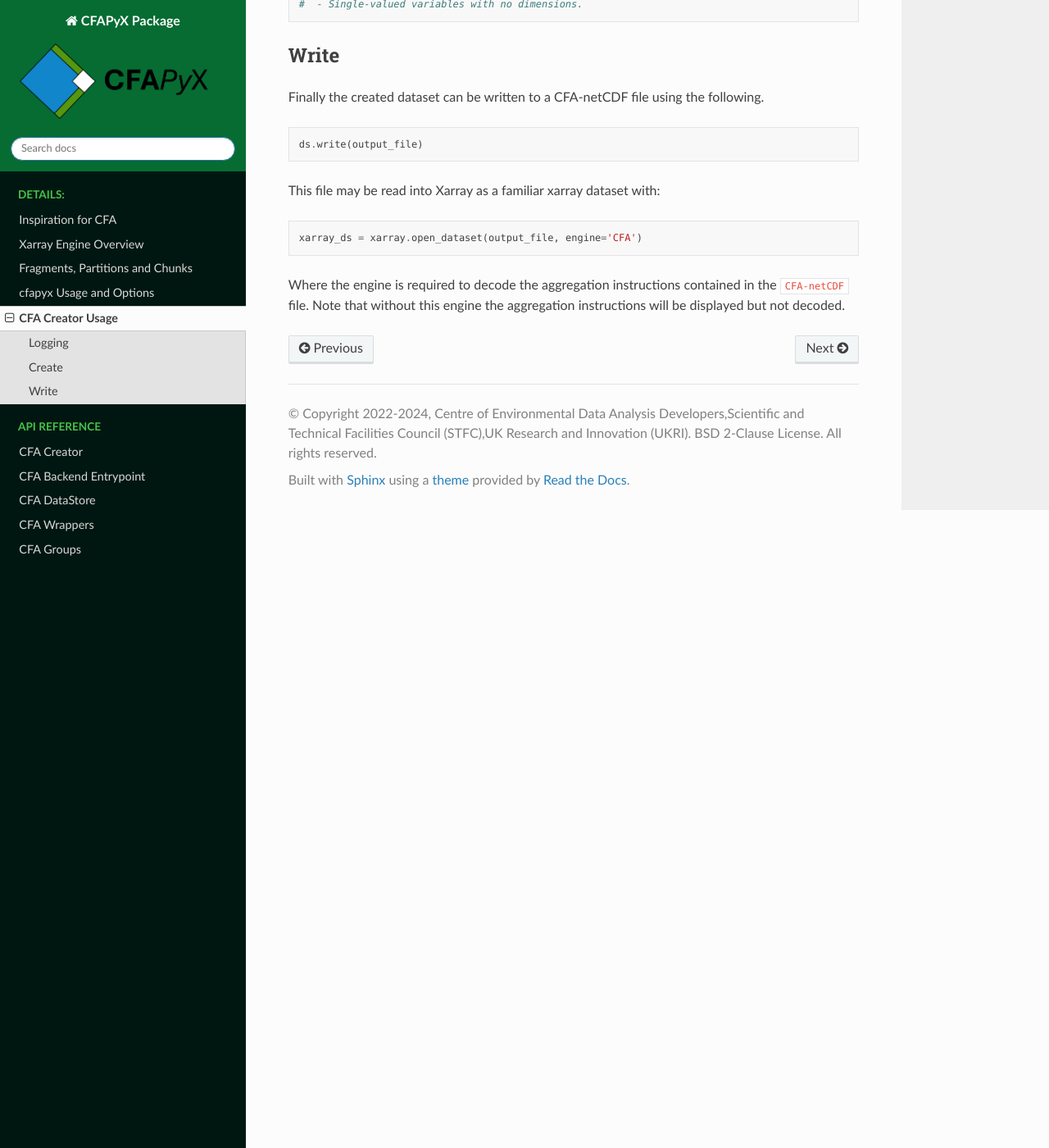
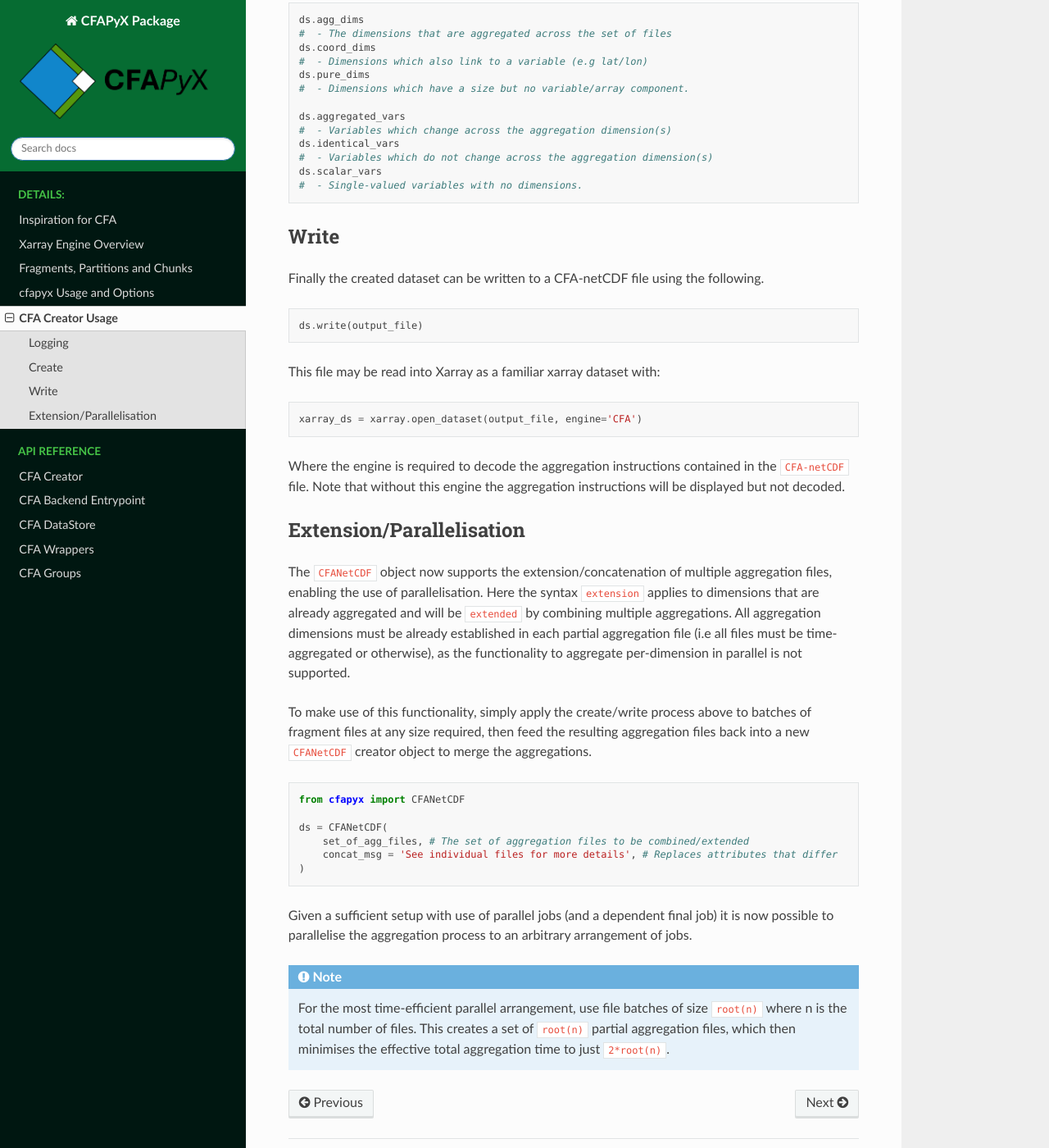
Before and after one commit to cedadev/CFAPyX, a Sphinx documentation site: the page built from docs/source/creator_use.rst, in a window 1280 px wide and 1400 px high, scrolled down 1275 px. Shown: the whole window at 82% size. Built offline with Sphinx 7.4.7 and the Read the Docs theme 3.1.0, drawn with Linux system fonts in a browser that asks for light colours; some of the changed text lies outside the part shown.

Commit message:
Updated documentation on extensions

```diff
--- a/docs/source/creator_use.rst
+++ b/docs/source/creator_use.rst
@@ -2,7 +2,11 @@
 CFA Creator
 ===========
 
-The cfapyx engine also contains a class for use when creating ``CFA-netCDF`` files. These automatically follow the Aggregation conventions for CF-1.12.
+The cfapyx engine also contains a class for use when creating ``CFA-netCDF`` files. These automatically follow the Aggregation conventions for CF-1.12, and the aggregation files produced will have this as the CF convention value in conventions.
+
+.. note::
+
+    CF Convention 1.12 is added to the aggregation file, but only applies to the aggregation file and not the fragment files. For fragment files compliant at a higher convention than 1.12, this convention will be carried over to the aggregation file, but as a minimum all files produced by the Creator tool will be 1.12 - this also enables interpreting of these files by the CFDM at that version and also cf-python.
 
 Logging
 -------
@@ -78,3 +82,25 @@ This file may be read into Xarray as a familiar xarray dataset with:
 
 Where the engine is required to decode the aggregation instructions contained in the ``CFA-netCDF`` file. Note that
 without this engine the aggregation instructions will be displayed but not decoded.
+
+Extension/Parallelisation
+-------------------------
+
+The ``CFANetCDF`` object now supports the extension/concatenation of multiple aggregation files, enabling the use of parallelisation. Here the syntax ``extension`` applies to dimensions that are already aggregated and will be ``extended`` by combining multiple aggregations. All aggregation dimensions must be already established in each partial aggregation file (i.e all files must be time-aggregated or otherwise), as the functionality to aggregate per-dimension in parallel is not supported.
+
+To make use of this functionality, simply apply the create/write process above to batches of fragment files at any size required, then feed the resulting aggregation files back into a new ``CFANetCDF`` creator object to merge the aggregations.
+
+::
+
+    from cfapyx import CFANetCDF
+
+    ds = CFANetCDF(
+        set_of_agg_files, # The set of aggregation files to be combined/extended
+        concat_msg = 'See individual files for more details', # Replaces attributes that differ
+    )
+
+Given a sufficient setup with use of parallel jobs (and a dependent final job) it is now possible to parallelise the aggregation process to an arbitrary arrangement of jobs.
+
+.. note::
+
+    For the most time-efficient parallel arrangement, use file batches of size ``root(n)`` where n is the total number of files. This creates a set of ``root(n)`` partial aggregation files, which then minimises the effective total aggregation time to just ``2*root(n)``.
```
